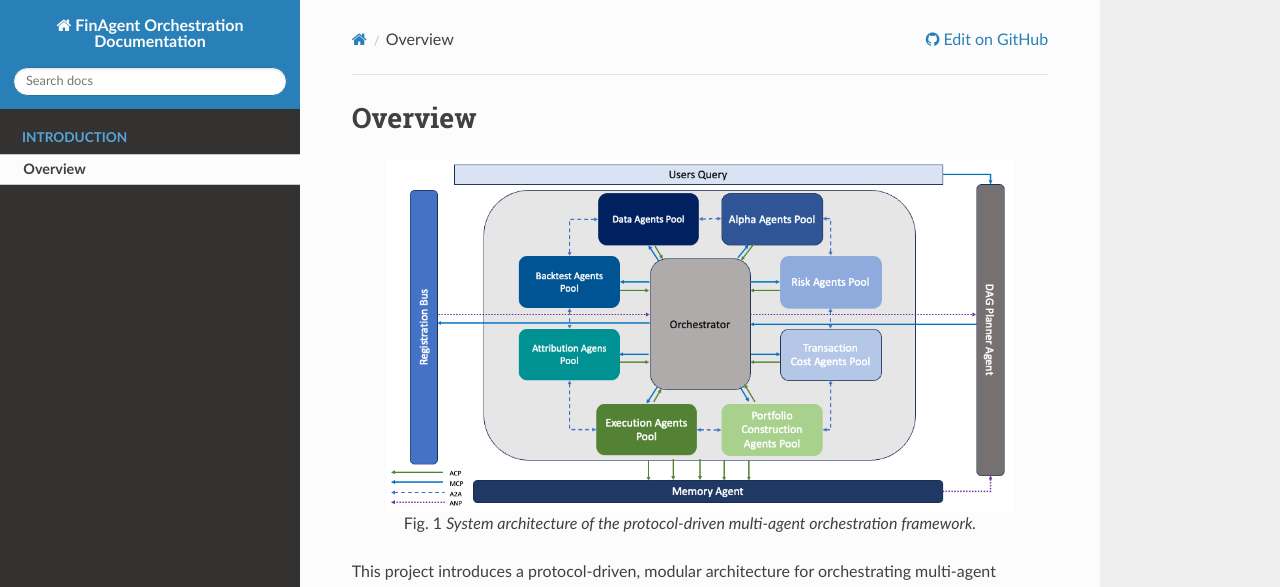
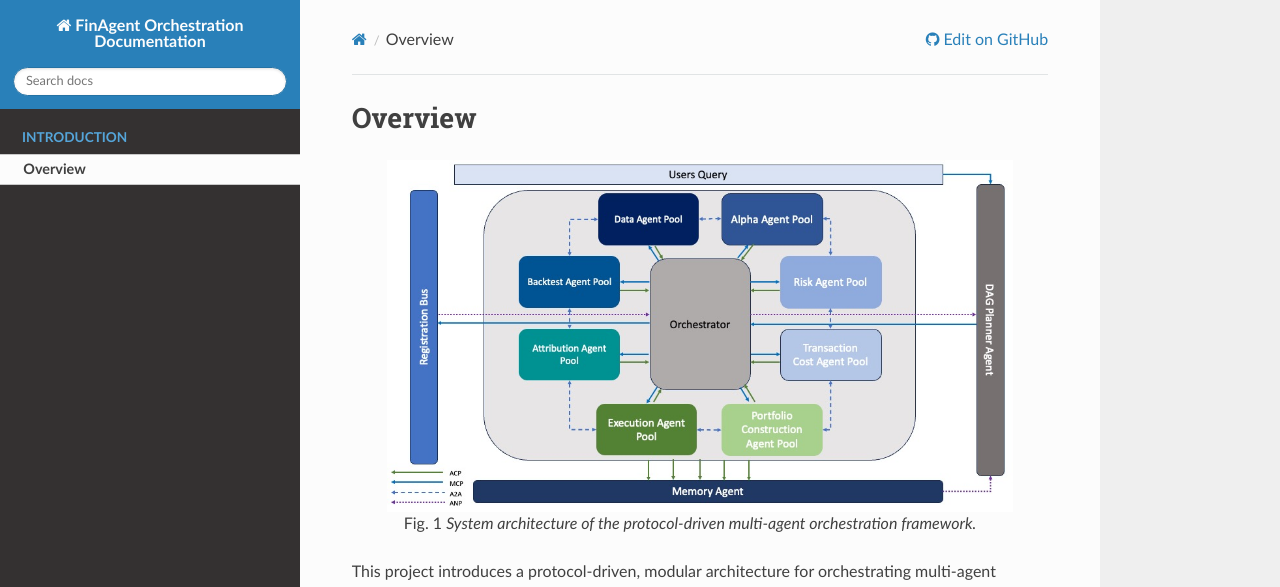
Before and after one commit to Open-Finance-Lab/AgenticTrading, a Sphinx documentation site: the page built from docs/source/intro/overview.rst, in a window 1280 px wide. Shown: the top 587 px of the page. Built offline with Sphinx 7.4.7 and the Read the Docs theme 3.1.0, drawn with Linux system fonts in a browser that asks for light colours.

Commit message:
update images

```diff
--- a/docs/source/intro/overview.rst
+++ b/docs/source/intro/overview.rst
@@ -2,7 +2,7 @@
 Overview
 =============================
 
-.. figure:: finagent_architecture.png
+.. figure:: FinProtocol.jpg
    :align: center
    :width: 90%
 
```
Also changed, not shown: README.md (+1 -1 lines), docs/source/intro/FinProtocol.jpg (added).
